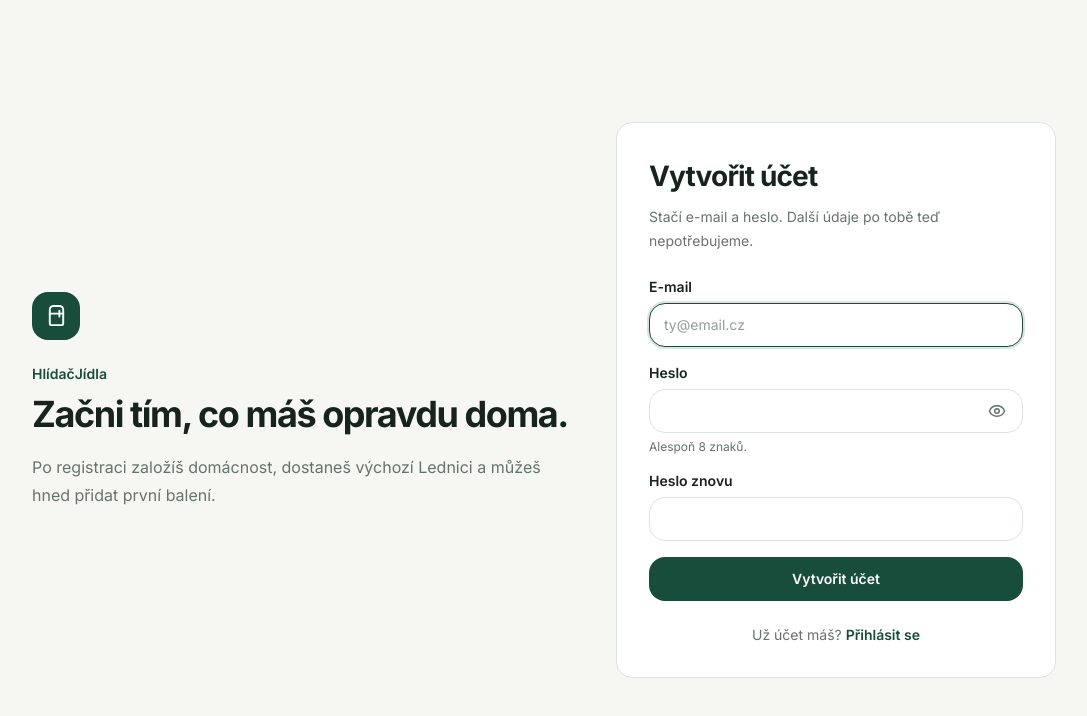
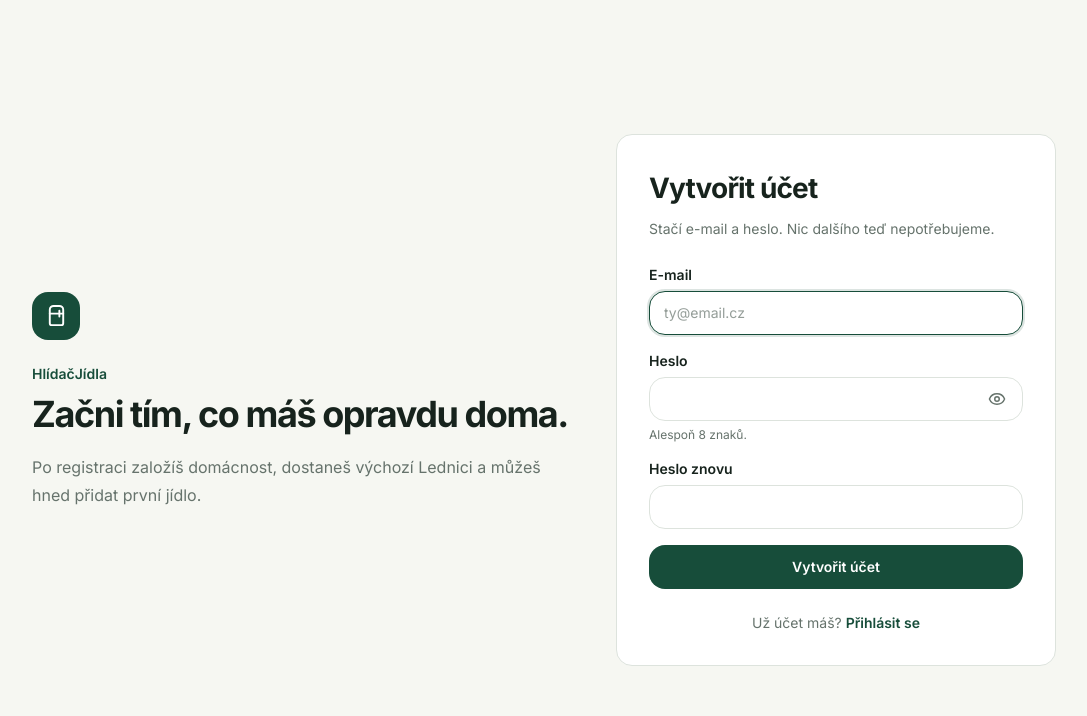
Before and after one commit to KadlecekTomas/FridgeCheck, a Next.js app in the folder web/: page /register in a window 1280 px wide. Shown: the top 716 px of the page, without its empty margins (96-1183 px from the left). Built offline with nearby package versions, Linux system fonts and the light colour scheme; no server answers.

Commit message:
fix(copy): simplify registration confirmation

```diff
--- a/web/src/app/(unauth)/register/page.tsx
+++ b/web/src/app/(unauth)/register/page.tsx
@@ -92,12 +92,9 @@ export default function RegisterPage() {
           </span>
           <h1 className="mt-5 text-2xl font-bold tracking-[-0.02em] text-text">Zkontroluj e-mail</h1>
           <p className="mt-2 text-sm leading-6 text-text-muted">
-            Pokud projekt vyžaduje potvrzení adresy, poslali jsme odkaz na{' '}
-            <strong className="font-semibold text-text">{confirmationEmail}</strong>.
+            Na <strong className="font-semibold text-text">{confirmationEmail}</strong> jsme poslali odkaz k potvrzení účtu. Otevři ho a pak se přihlas.
           </p>
-          <Link href="/login" className="button-primary mt-6 w-full">
-            Přejít na přihlášení
-          </Link>
+          <Link href="/login" className="button-primary mt-6 w-full">Přejít na přihlášení</Link>
         </section>
       </main>
     )
@@ -111,11 +108,9 @@ export default function RegisterPage() {
             <Refrigerator size={23} aria-hidden="true" />
           </span>
           <p className="mt-6 text-sm font-semibold text-primary">HlídačJídla</p>
-          <h1 className="mt-2 text-4xl font-bold leading-tight tracking-[-0.04em] text-text">
-            Začni tím, co máš opravdu doma.
-          </h1>
+          <h1 className="mt-2 text-4xl font-bold leading-tight tracking-[-0.04em] text-text">Začni tím, co máš opravdu doma.</h1>
           <p className="mt-4 max-w-lg text-base leading-7 text-text-muted">
-            Po registraci založíš domácnost, dostaneš výchozí Lednici a můžeš hned přidat první balení.
+            Po registraci založíš domácnost, dostaneš výchozí Lednici a můžeš hned přidat první jídlo.
           </p>
         </section>
 
@@ -127,12 +122,8 @@ export default function RegisterPage() {
             <p className="mt-3 text-sm font-bold text-text">HlídačJídla</p>
           </div>
 
-          <h2 className="mt-6 text-[28px] font-bold tracking-[-0.03em] text-text lg:mt-0">
-            Vytvořit účet
-          </h2>
-          <p className="mt-2 text-sm leading-6 text-text-muted">
-            Stačí e-mail a heslo. Další údaje po tobě teď nepotřebujeme.
-          </p>
+          <h2 className="mt-6 text-[28px] font-bold tracking-[-0.03em] text-text lg:mt-0">Vytvořit účet</h2>
+          <p className="mt-2 text-sm leading-6 text-text-muted">Stačí e-mail a heslo. Nic dalšího teď nepotřebujeme.</p>
 
           <form onSubmit={submit} className="mt-6 space-y-4">
             <label className="block">
@@ -150,9 +141,7 @@ export default function RegisterPage() {
             </label>
 
             <div className="block">
-              <label htmlFor="register-password" className="field-label">
-                Heslo
-              </label>
+              <label htmlFor="register-password" className="field-label">Heslo</label>
               <div className="relative">
                 <input
                   id="register-password"
@@ -171,12 +160,10 @@ export default function RegisterPage() {
                   className="absolute right-1.5 top-1/2 flex h-10 w-10 -translate-y-1/2 items-center justify-center rounded-xl text-text-muted hover:bg-surface-muted hover:text-text focus-visible:outline-none focus-visible:ring-2 focus-visible:ring-primary"
                   aria-label={showPassword ? 'Skrýt heslo' : 'Zobrazit heslo'}
                 >
-                  {showPassword ? <EyeOff size={18} /> : <Eye size={18} />}
+                  {showPassword ? <EyeOff size={18} aria-hidden="true" /> : <Eye size={18} aria-hidden="true" />}
                 </button>
               </div>
-              <span id="register-password-hint" className="mt-1.5 block text-xs text-text-muted">
-                Alespoň 8 znaků.
-              </span>
+              <span id="register-password-hint" className="mt-1.5 block text-xs text-text-muted">Alespoň 8 znaků.</span>
             </div>
 
             <label className="block">
@@ -192,11 +179,7 @@ export default function RegisterPage() {
               />
             </label>
 
-            {error ? (
-              <div className="rounded-xl bg-danger/10 px-4 py-3 text-sm text-danger" role="alert">
-                {error}
-              </div>
-            ) : null}
+            {error ? <div className="rounded-xl bg-danger/10 px-4 py-3 text-sm text-danger" role="alert">{error}</div> : null}
 
             <button type="submit" className="button-primary w-full" disabled={submitting}>
               {submitting ? 'Vytvářím účet…' : 'Vytvořit účet'}
@@ -205,10 +188,7 @@ export default function RegisterPage() {
 
           <p className="mt-6 text-center text-sm text-text-muted">
             Už účet máš?{' '}
-            <Link
-              href="/login"
-              className="font-semibold text-primary hover:underline focus-visible:outline-none focus-visible:ring-2 focus-visible:ring-primary"
-            >
+            <Link href="/login" className="font-semibold text-primary hover:underline focus-visible:outline-none focus-visible:ring-2 focus-visible:ring-primary">
               Přihlásit se
             </Link>
           </p>
```
